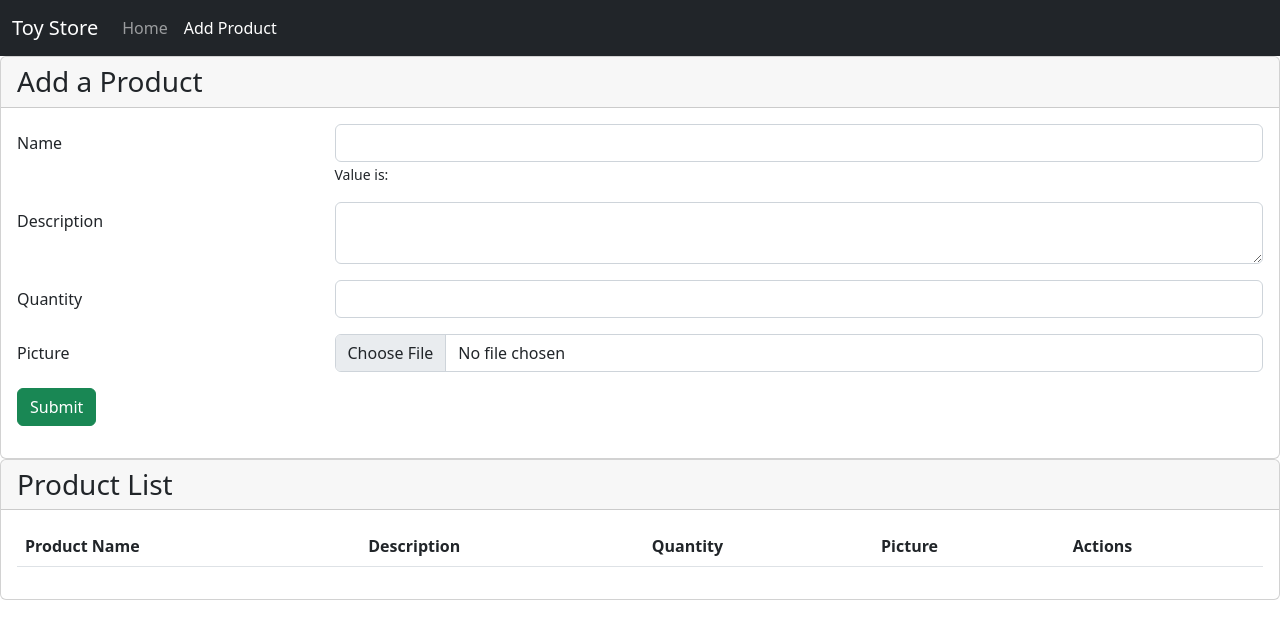
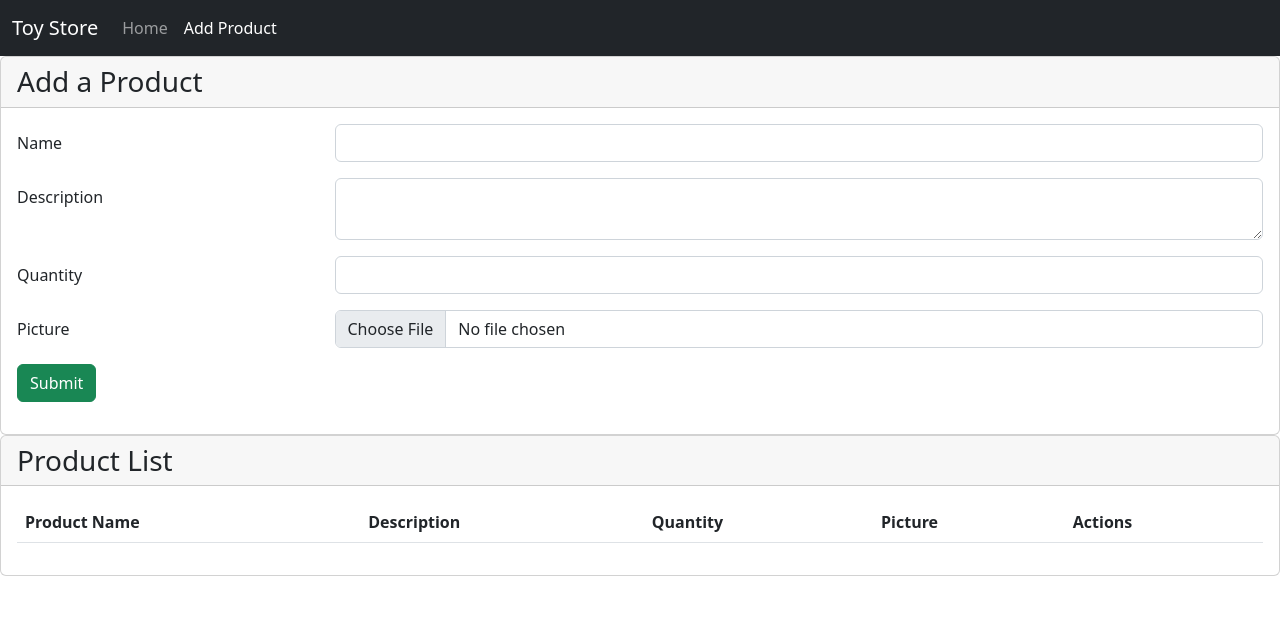
Before and after one commit to BenjaminMcMahan/ecommerce-07-04, a React (Create React App) app: page /add-product in a window 1280 px wide. Shown: the top 638 px of the page. Built offline with nearby package versions, Linux system fonts and the light colour scheme.

Commit message:
Prevents default form behavior, wraps JSX in parentheses

```diff
--- a/src/products/AddProduct.js
+++ b/src/products/AddProduct.js
@@ -58,6 +58,7 @@ function AddProduct() {
   }
 
   const handleSubmit = function(event) {
+    event.preventDefault(); // prevents the form from submitting, since we're pulling in the event
     // Combine all the product data into an object and add it to our productsList array
     let product = {
       name,
@@ -71,7 +72,8 @@ function AddProduct() {
 
   // productList.push({name: 'ABC'});
 
-  return <div>
+  return (
+      <div>
         <Card>
           <CardHeader tag="h3">Add a Product</CardHeader>
           <CardBody>
@@ -81,7 +83,6 @@ function AddProduct() {
                 <Label xs={3}>Name</Label>
                 <Col xs={9}>
                   <Input name="product" onChange={handleProductName} />
-              <small>Value is: {name}</small>
                 </Col>
               </FormGroup>
               <FormGroup row>
@@ -114,6 +115,7 @@ function AddProduct() {
                      products={productList}
         />
       </div>
-};
+  );
+}
 
 export default AddProduct;
```
Lines whose indentation alone changed are shown as unchanged.
